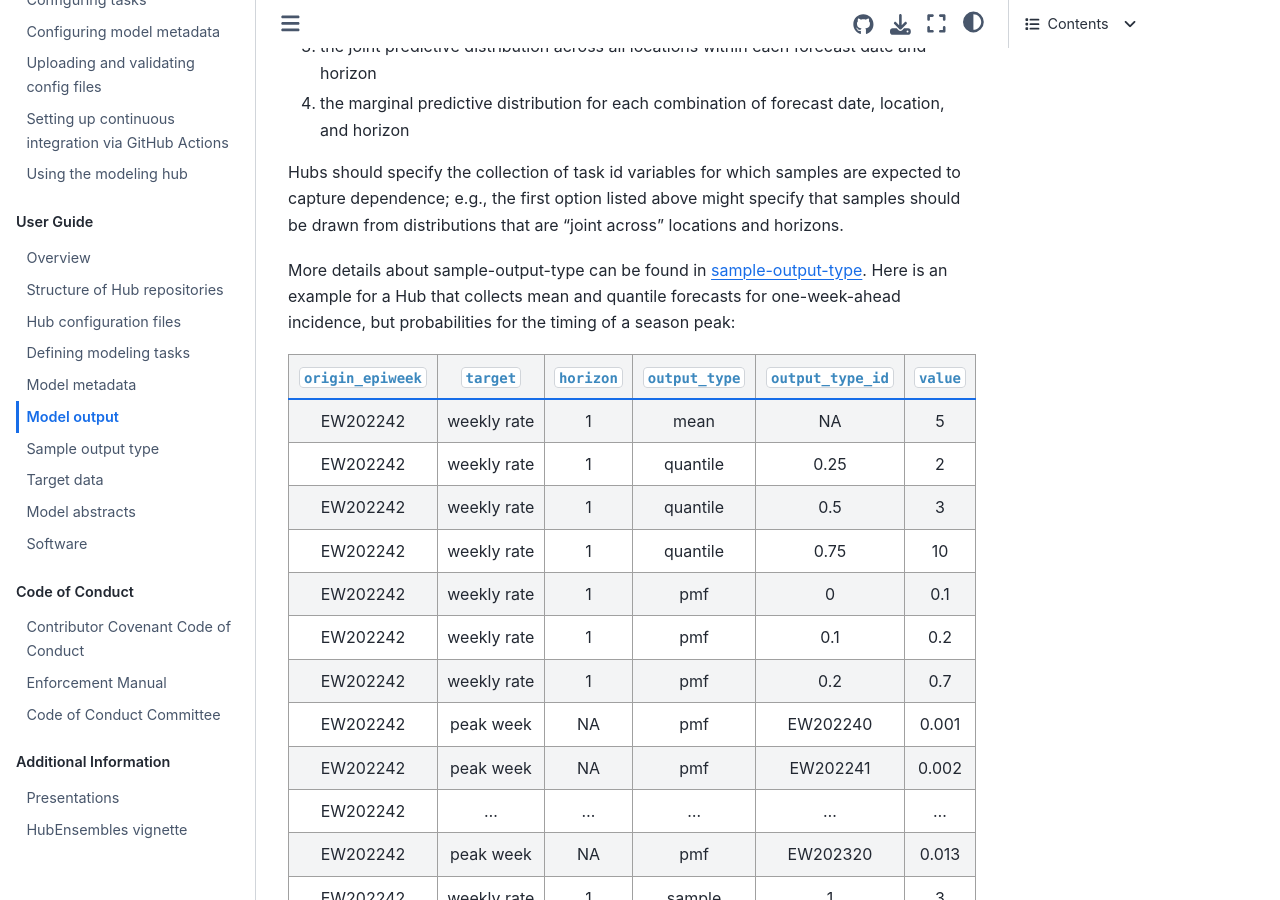
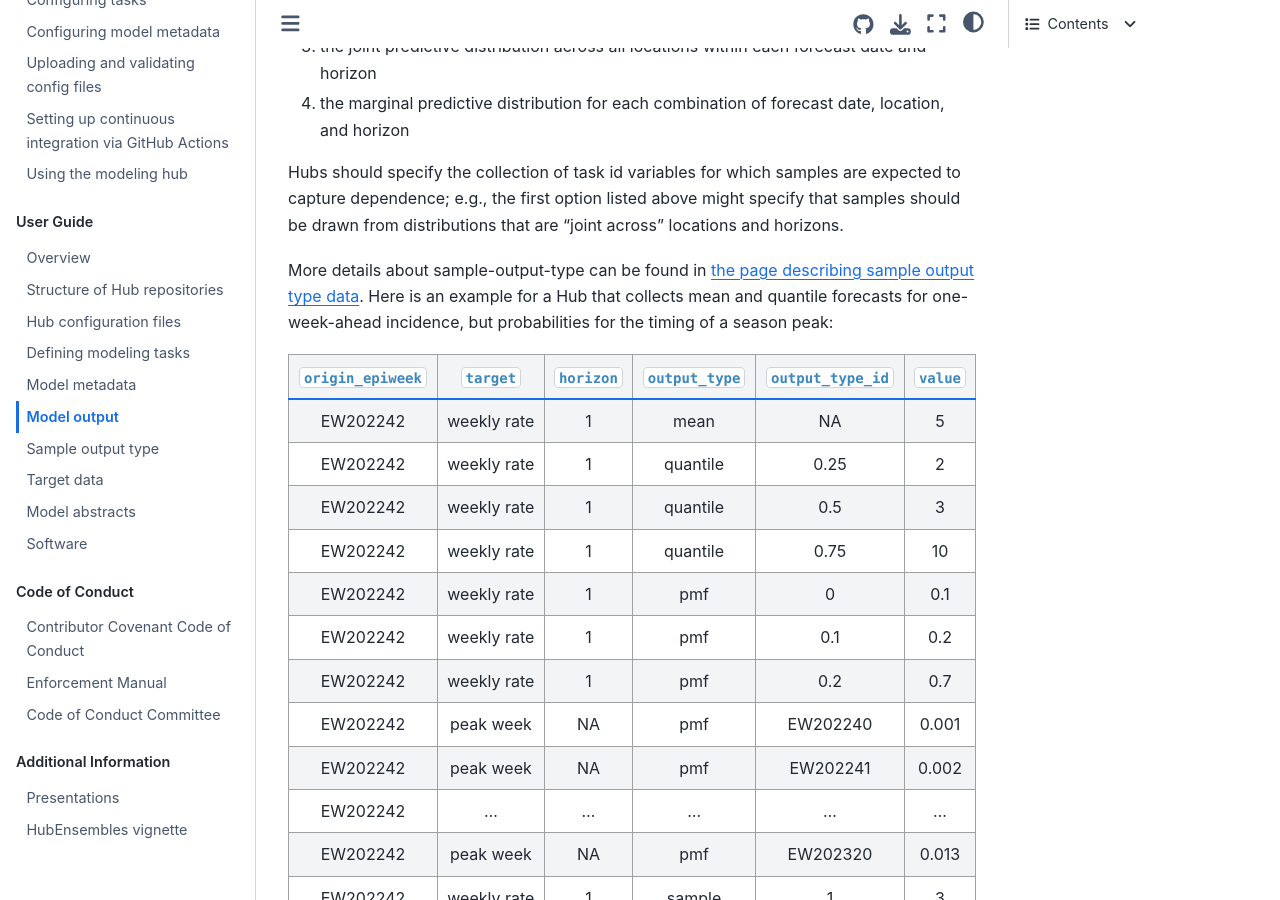
Before and after one commit to hubverse-org/hubDocs, a Sphinx documentation site: the page built from docs/source/user-guide/model-output.md, in a window 1280 px wide and 900 px high, scrolled down 1961 px. Built offline with Sphinx 7.4.7 and the Sphinx Book theme 1.1.4, drawn with Linux system fonts in a browser that asks for light colours.

Commit message:
Update model-output.md
make name of sample-output-type link more descriptive

```diff
--- a/docs/source/user-guide/model-output.md
+++ b/docs/source/user-guide/model-output.md
@@ -50,7 +50,7 @@ We emphasize that the `mean`, `median`, `quantile`, `cdf`, and `pmf` representat
 
 Hubs should specify the collection of task id variables for which samples are expected to capture dependence; e.g., the first option listed above might specify that samples should be drawn from distributions that are “joint across” locations and horizons.
 
-More details about sample-output-type can be found in [sample-output-type](../user-guide/sample-output-type.md).
+More details about sample-output-type can be found in [the page describing sample output type data](../user-guide/sample-output-type.md).
 Here is an example for a Hub that collects mean and quantile forecasts for one-week-ahead incidence, but probabilities for the timing of a season peak:
 
 
```
